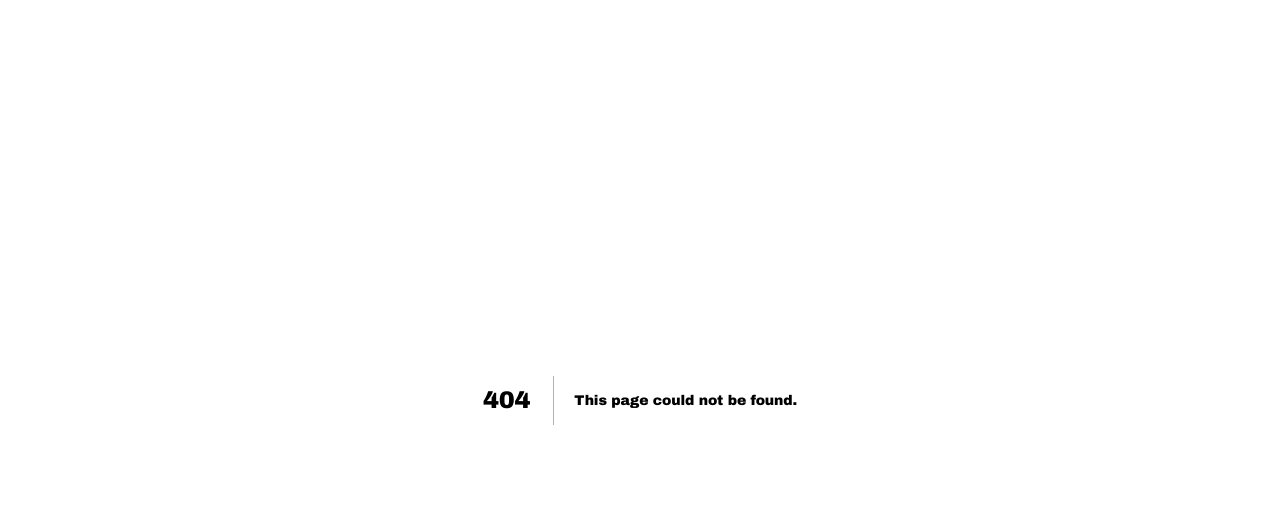
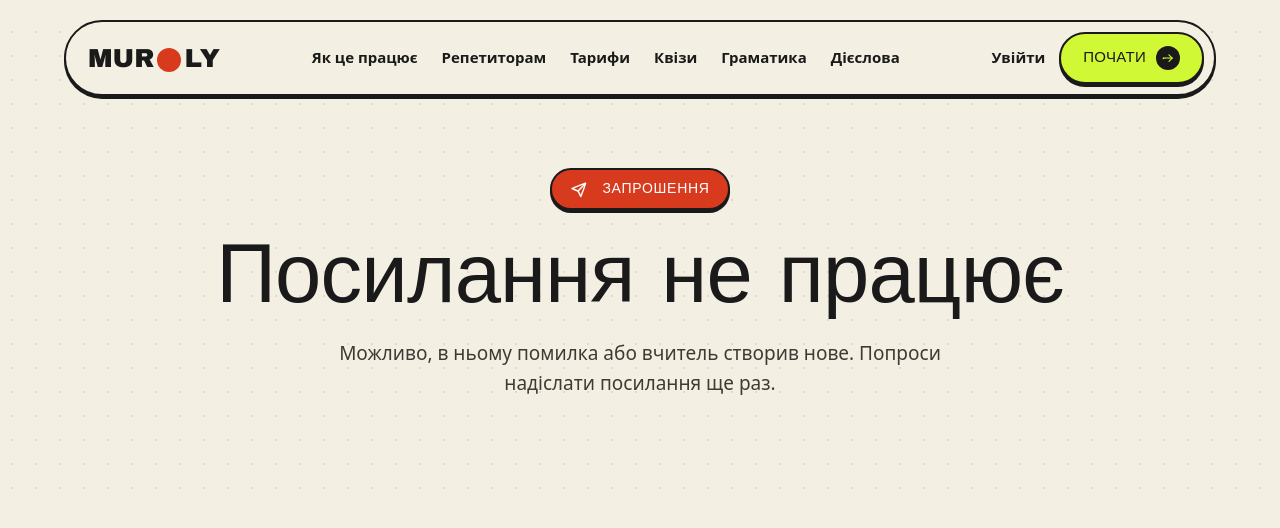
Before and after one commit to mariyavalyanskaya95-create/murly-saas, a Next.js app: page /join/1 in a window 1280 px wide. Before the commit this address had no page. Shown: the top 528 px of the page. Built offline with nearby package versions, Linux system fonts and the light colour scheme; no server answers; a web font is replaced by a local one.

Commit message:
Murly: invite join page

```diff
--- /dev/null
+++ b/app/join/[code]/page.tsx
@@ -0,0 +1,53 @@
+import Link from 'next/link';
+import type { Metadata } from 'next';
+import { auth } from '@clerk/nextjs/server';
+import { redirect } from 'next/navigation';
+import Icon from '@/components/Icon';
+import SiteNav from '@/components/SiteNav';
+import { claimInvite, inviteInfo } from '@/lib/student-data';
+
+export const metadata: Metadata = { title: 'Запрошення в Murly', robots: { index: false, follow: false } };
+export const dynamic = 'force-dynamic';
+
+function Box({ title, text, children }: { title: string; text: string; children?: React.ReactNode }) {
+  return (
+    <>
+      <SiteNav />
+      <section className="mu-page-hero">
+        <div className="mu-container">
+          <span className="mu-section__eyebrow"><Icon id="d-send" />Запрошення</span>
+          <h1>{title}</h1>
+          <p>{text}</p>
+          <div className="mu-hero__cta">{children}</div>
+        </div>
+      </section>
+    </>
+  );
+}
+
+export default async function JoinPage({ params }: { params: { code: string } }) {
+  const code = params.code.toLowerCase();
+  const info = await inviteInfo(code);
+  if (!info) return <Box title="Посилання не працює" text="Можливо, в ньому помилка або вчитель створив нове. Попроси надіслати посилання ще раз." />;
+
+  const { userId } = await auth();
+  const back = `/join/${code}`;
+  const teacher = info.teacherName ? `${info.teacherName} запрошує` : 'Тебе запрошують';
+
+  if (!userId) {
+    return (
+      <Box title={`${teacher} тебе в Murly`} text={`Тут буде твій розклад занять, словник від учителя та ігри з твоїми словами. Створи акаунт або увійди, щоб приєднатися як ${info.studentName}.`}>
+        <Link href={`/sign-up?redirect_url=${encodeURIComponent(back)}&role=student`} className="mu-btn mu-btn--lime mu-btn--lg">
+          Створити акаунт<span className="mu-btn__arrow"><Icon id="e-arrow" /></span>
+        </Link>
+        <Link href={`/sign-in?redirect_url=${encodeURIComponent(back)}`} className="mu-btn mu-btn--lg">У мене вже є акаунт</Link>
+      </Box>
+    );
+  }
+
+  const res = await claimInvite(code, userId);
+  if (res === 'ok') redirect('/student');
+  if (res === 'own') return <Box title="Це твоє запрошення" text="Це посилання створене з твого акаунта вчителя. Надішли його учню, щоб він приєднався."><Link href="/teacher/students" className="mu-btn mu-btn--lg">До учнів</Link></Box>;
+  if (res === 'taken') return <Box title="Запрошення вже використане" text="До цієї картки учня вже приєднався інший акаунт. Попроси вчителя створити нове посилання." />;
+  return <Box title="Щось пішло не так" text="Спробуй ще раз трохи пізніше." />;
+}
```
